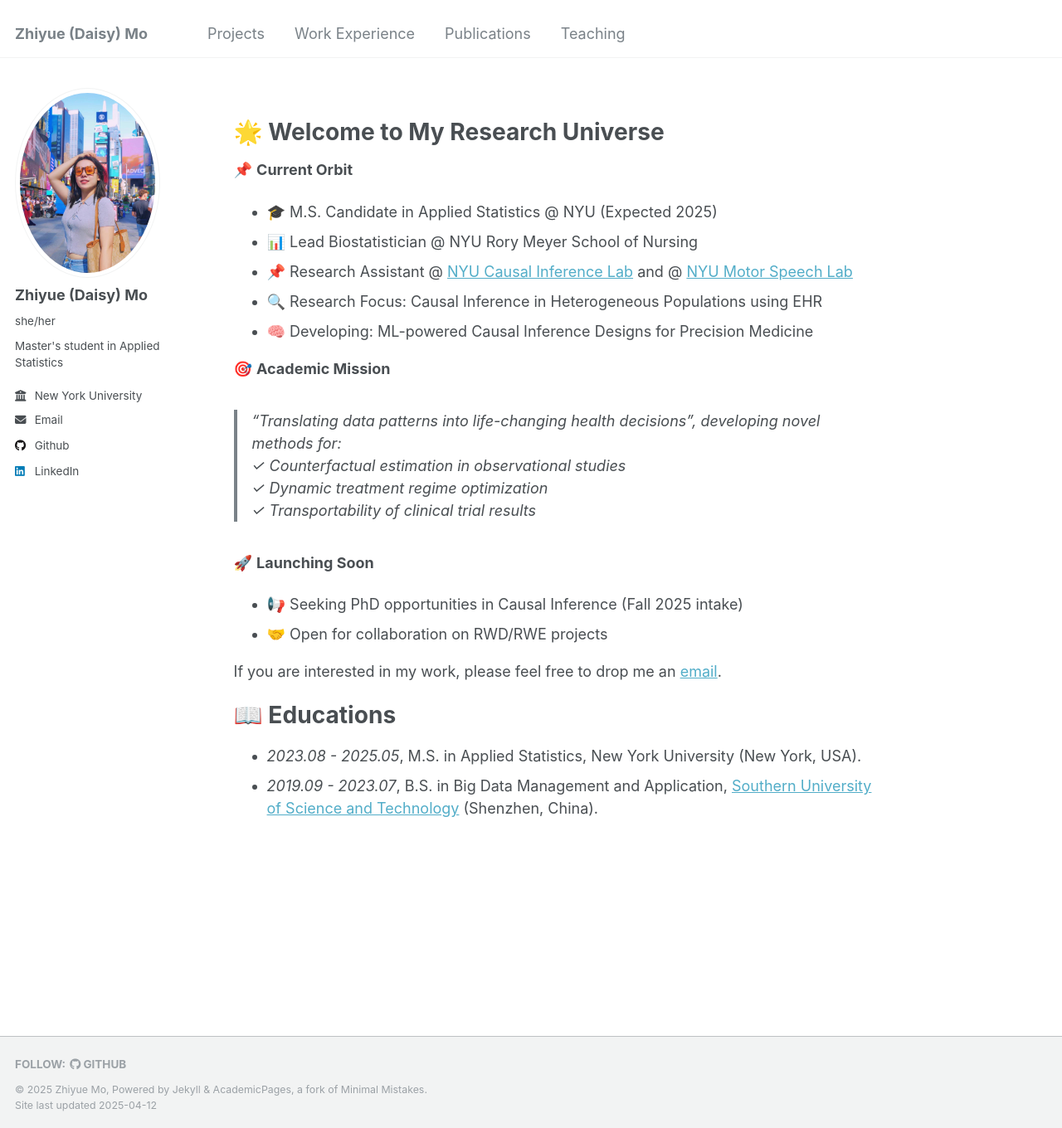
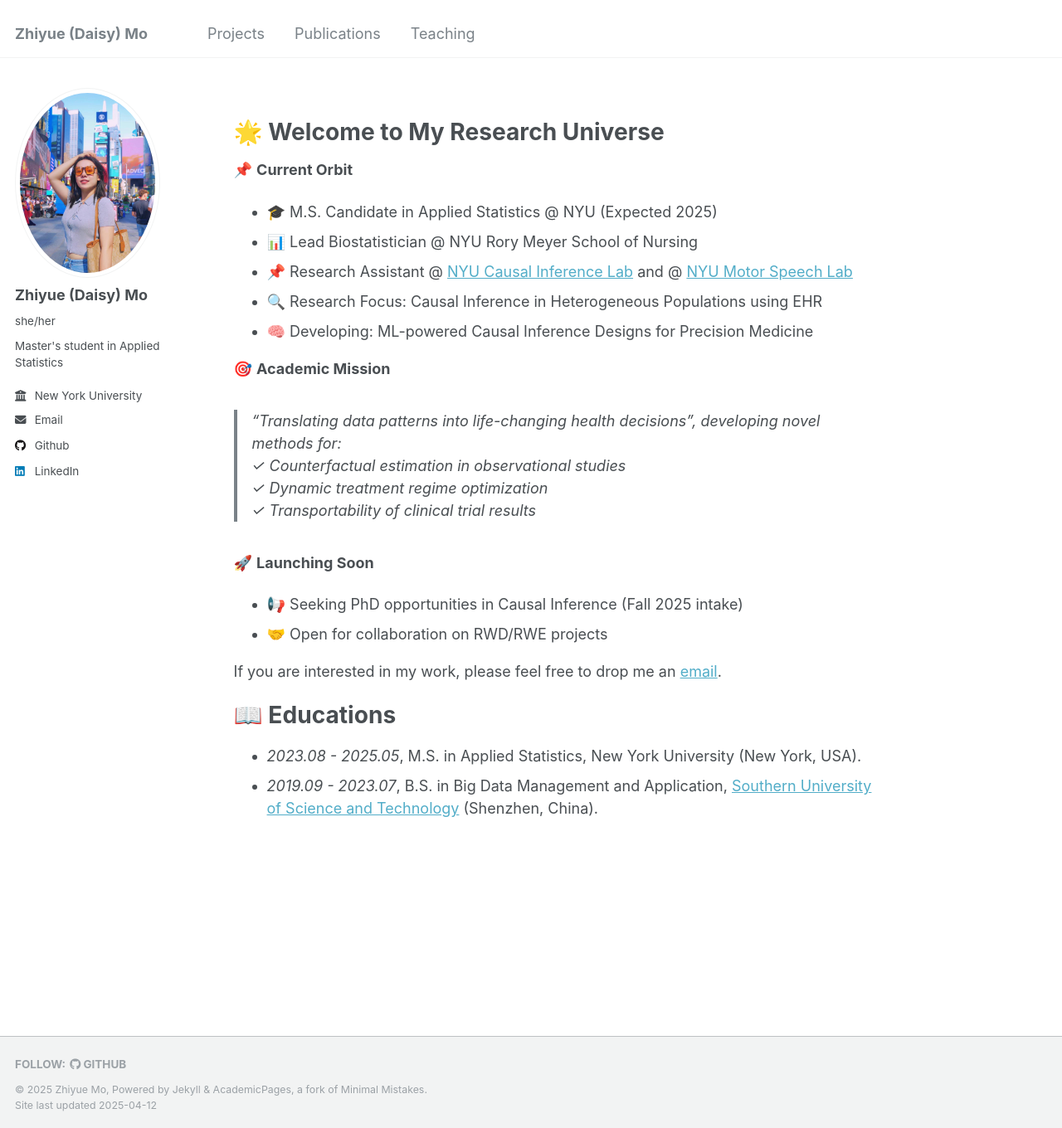
Before and after one commit to zhiyuemo/zhiyuemo.github.io, a Jekyll site: the page built from _pages/about.md, in a window 1280 px wide and 1360 px high. Shown: the whole window at 83% size. Built offline with Jekyll 4.4.1, drawn with Linux system fonts in a browser that asks for light colours.

Commit message:
Update navigation.yml

```diff
--- a/_data/navigation.yml
+++ b/_data/navigation.yml
@@ -10,11 +10,6 @@ main:
   - title: "Projects"
     url: /projects/
 
-
-  - title: "Work Experience"
-    url: /workexperience/
-
-
   - title: "Publications"
     url: /publications/
 
```
